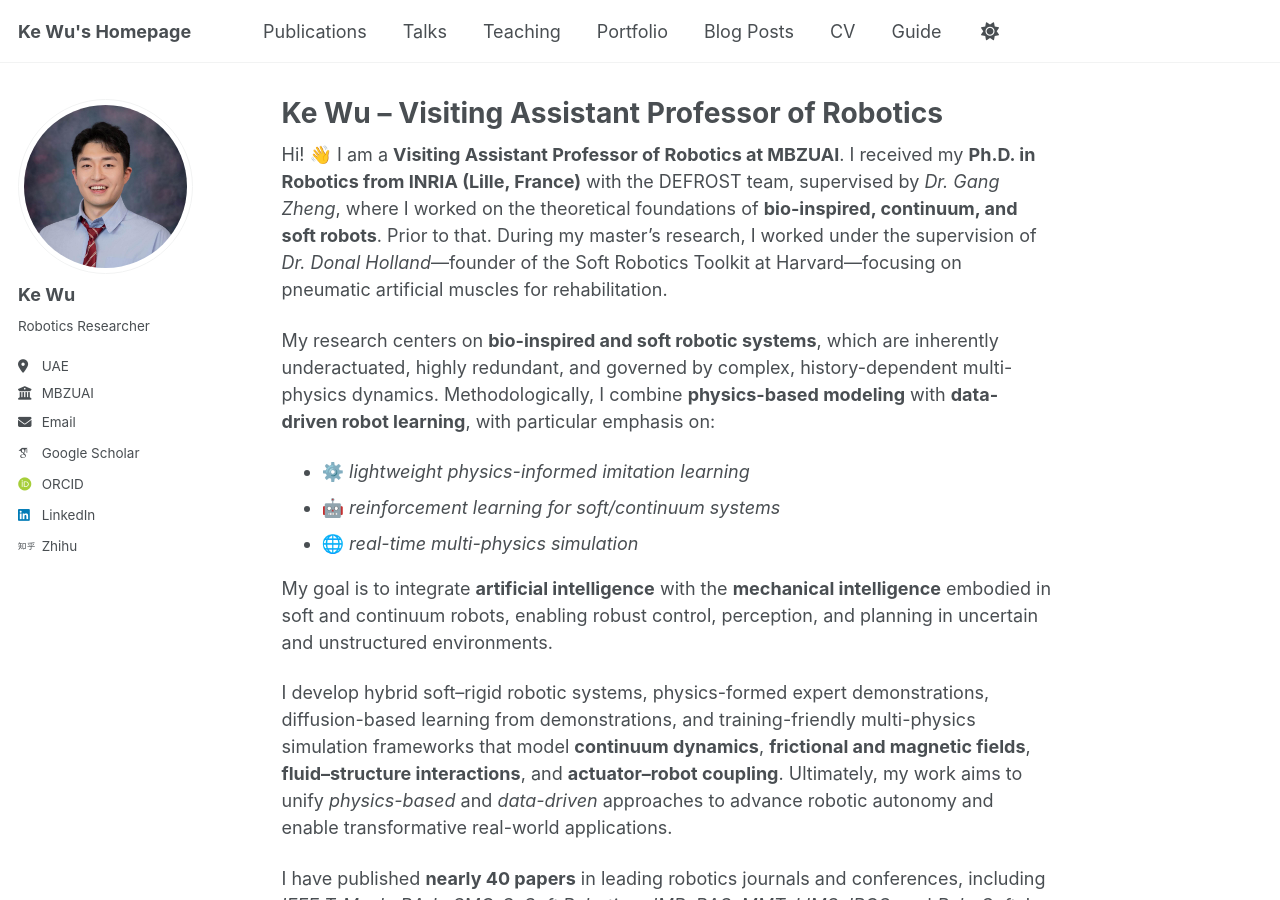
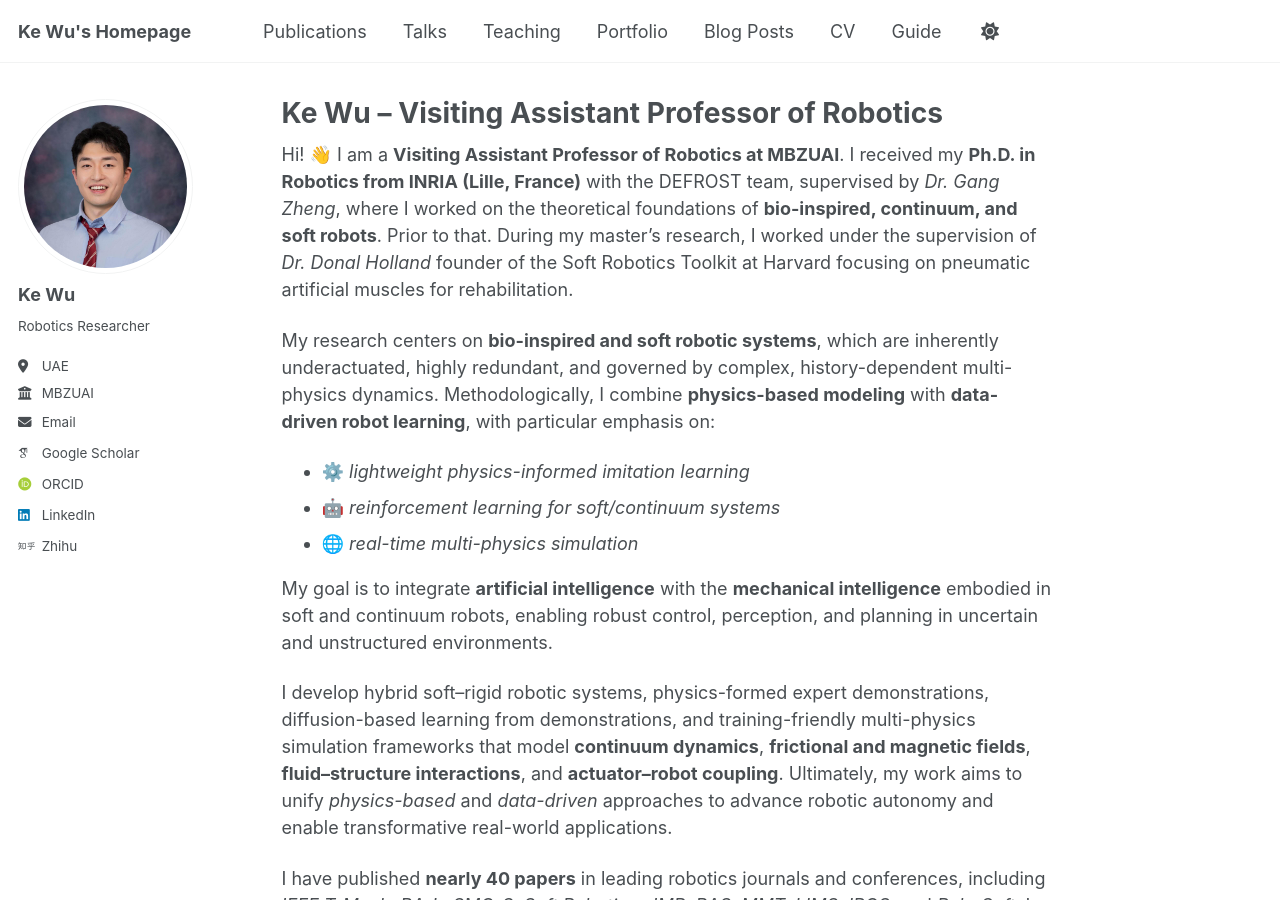
Before and after one commit to SobotHub/SobotHub.github.io, a Jekyll site: the page built from _pages/about.md, in a window 1280 px wide and 900 px high. Built offline with Jekyll 4.4.1, drawn with Linux system fonts in a browser that asks for light colours; some web fonts are replaced; a script bundle is joined from its source files by our own code; library files that are not in the unit come from our copies.

```diff
--- a/_pages/about.md
+++ b/_pages/about.md
@@ -7,7 +7,7 @@ redirect_from:
   - /about.html
 ---
 
-Hi! 👋 I am a **Visiting Assistant Professor of Robotics at MBZUAI**. I received my **Ph.D. in Robotics from INRIA (Lille, France)** with the DEFROST team, supervised by *Dr. Gang Zheng*, where I worked on the theoretical foundations of **bio-inspired, continuum, and soft robots**. Prior to that. During my master’s research, I worked under the supervision of *Dr. Donal Holland*—founder of the Soft Robotics Toolkit at Harvard—focusing on pneumatic artificial muscles for rehabilitation.
+Hi! 👋 I am a **Visiting Assistant Professor of Robotics at MBZUAI**. I received my **Ph.D. in Robotics from INRIA (Lille, France)** with the DEFROST team, supervised by *Dr. Gang Zheng*, where I worked on the theoretical foundations of **bio-inspired, continuum, and soft robots**. Prior to that. During my master’s research, I worked under the supervision of *Dr. Donal Holland* founder of the Soft Robotics Toolkit at Harvard focusing on pneumatic artificial muscles for rehabilitation.
 
 My research centers on **bio-inspired and soft robotic systems**, which are inherently underactuated, highly redundant, and governed by complex, history-dependent multi-physics dynamics. Methodologically, I combine **physics-based modeling** with **data-driven robot learning**, with particular emphasis on:
 - ⚙️ *lightweight physics-informed imitation learning*
```
